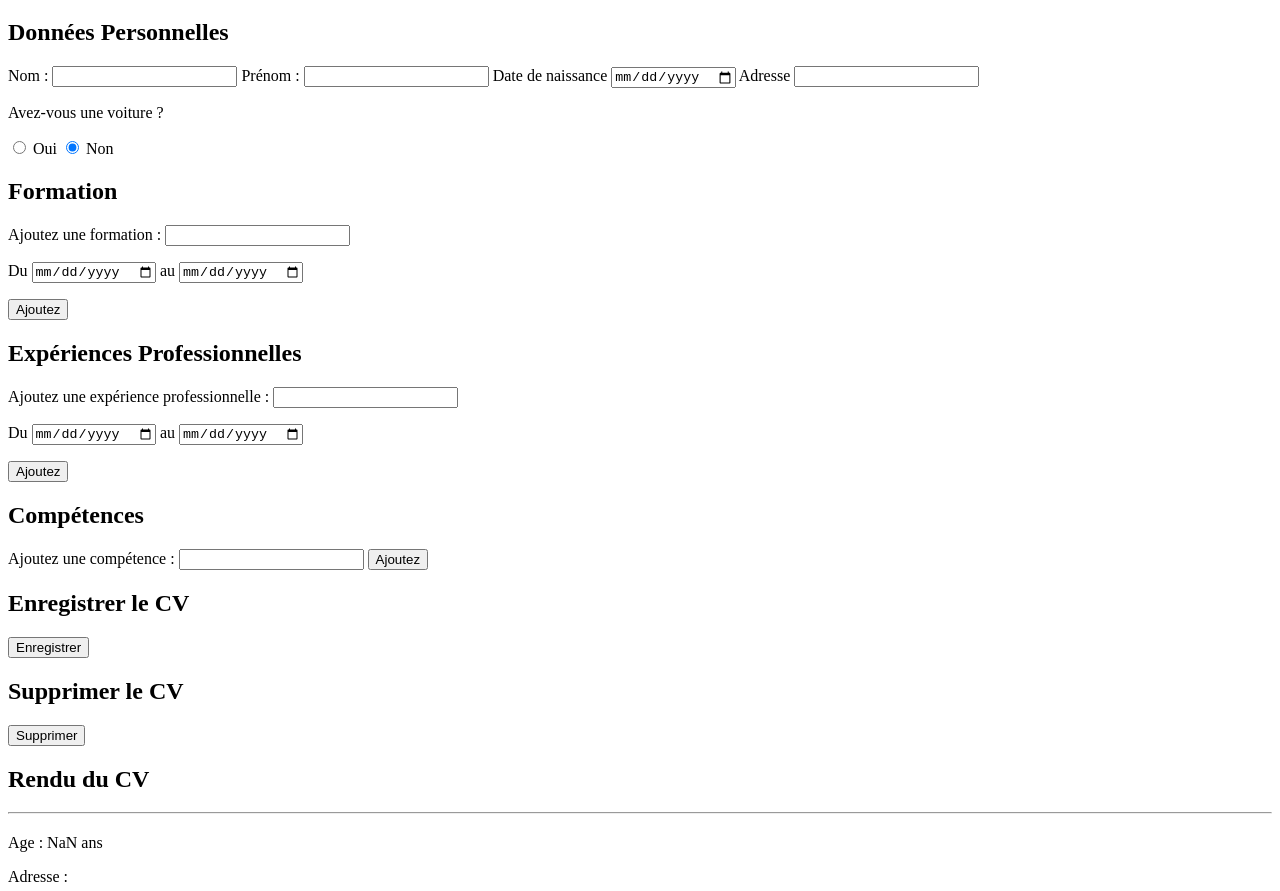
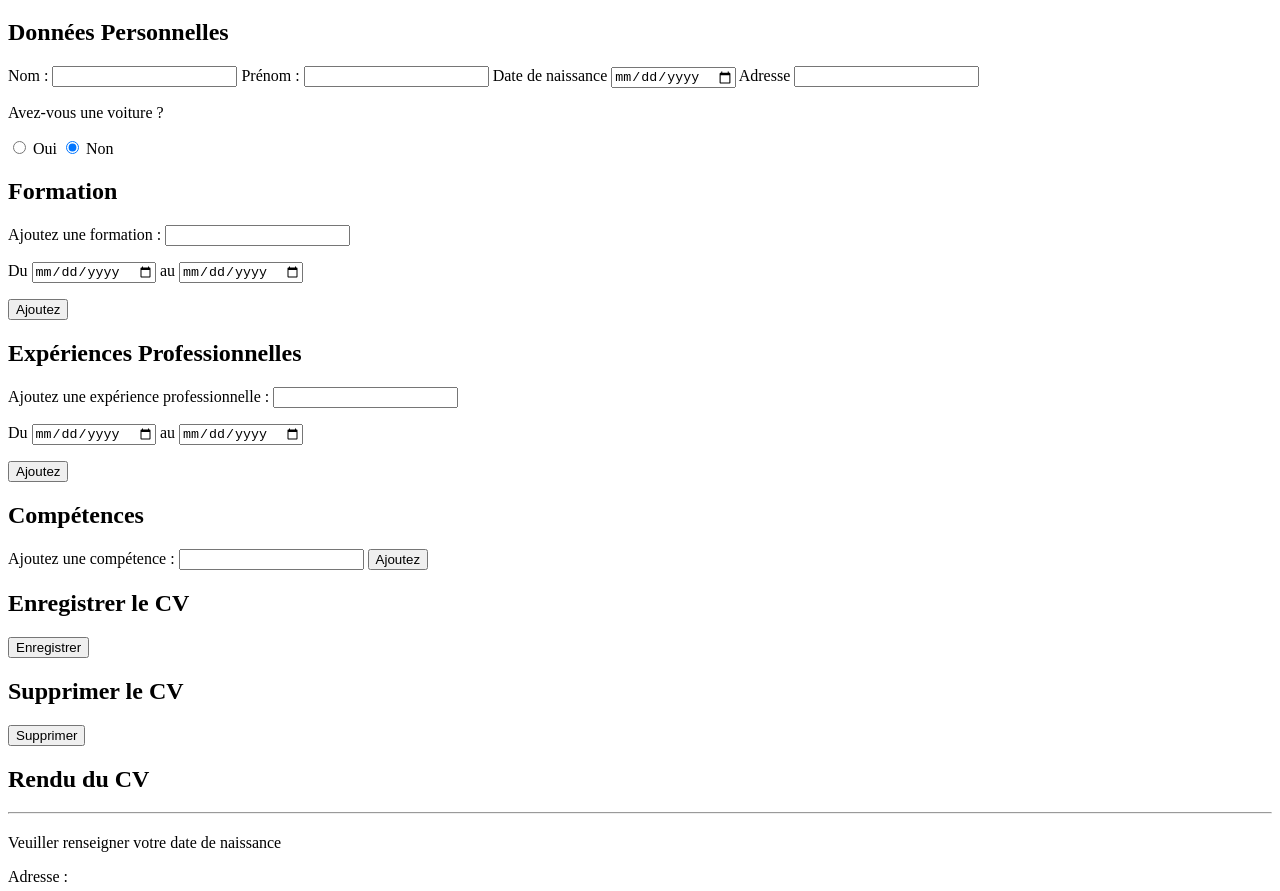
Before and after one commit to Jpatrux/CV, a plain HTML site: page index.html in a window 1280 px wide. Shown: the part 61-952 px from the top of the page. Drawn offline with nearby package versions, Linux system fonts and the light colour scheme.

Commit message:
mise à jour date

```diff
--- a/index.html
+++ b/index.html
@@ -71,7 +71,8 @@
             props: ['name', 'surname', 'birthday', 'adress', 'voiture'],
             template: `<div>
                 <h2>{{name}} {{surname}}</h2>
-                <p>Age : {{age}} ans</p>
+                <p v-if="birthday == '' ">Veuiller renseigner votre date de naissance</p>
+                <p v-else>Age : {{age}} ans</p>
                 <p>Adresse : {{adress}}</p>
                 <p v-if="voiture === true" style="color:green">Véhiculé</p>
                 <p v-else style="color:red">Non véhiculé</p>
```
